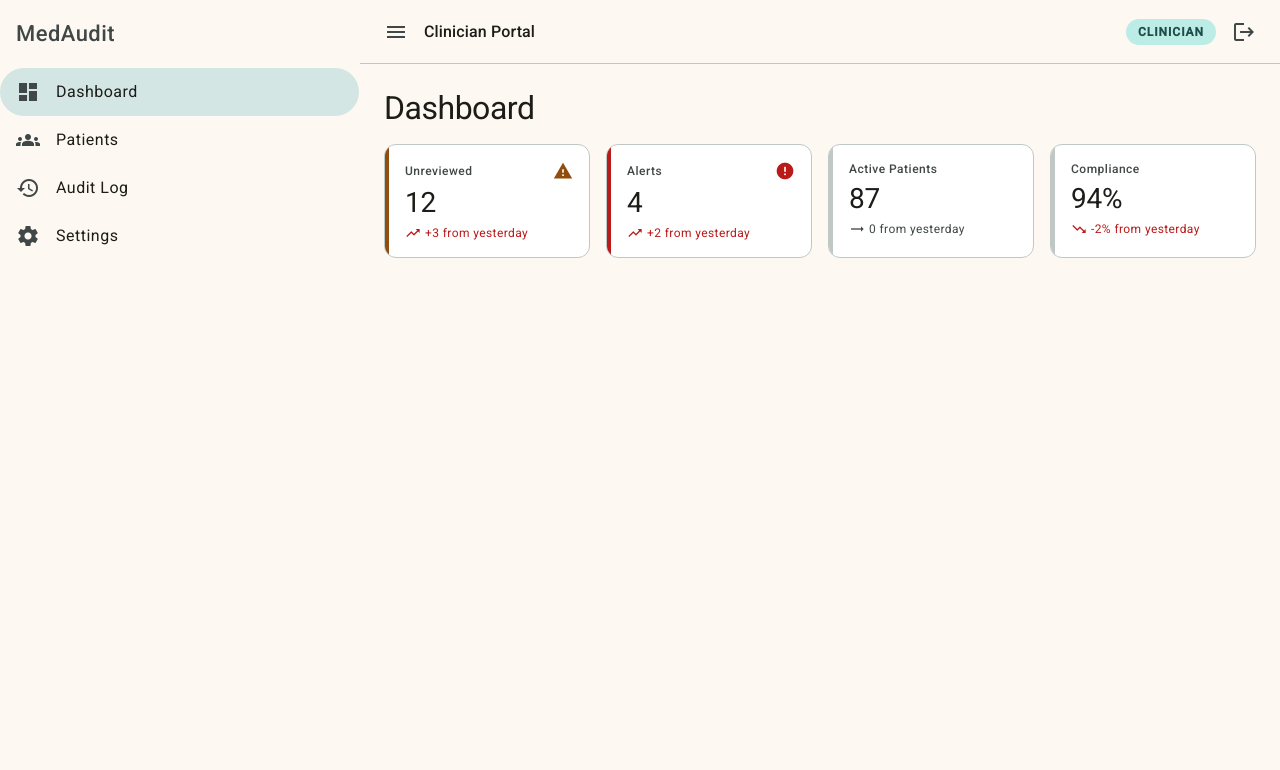
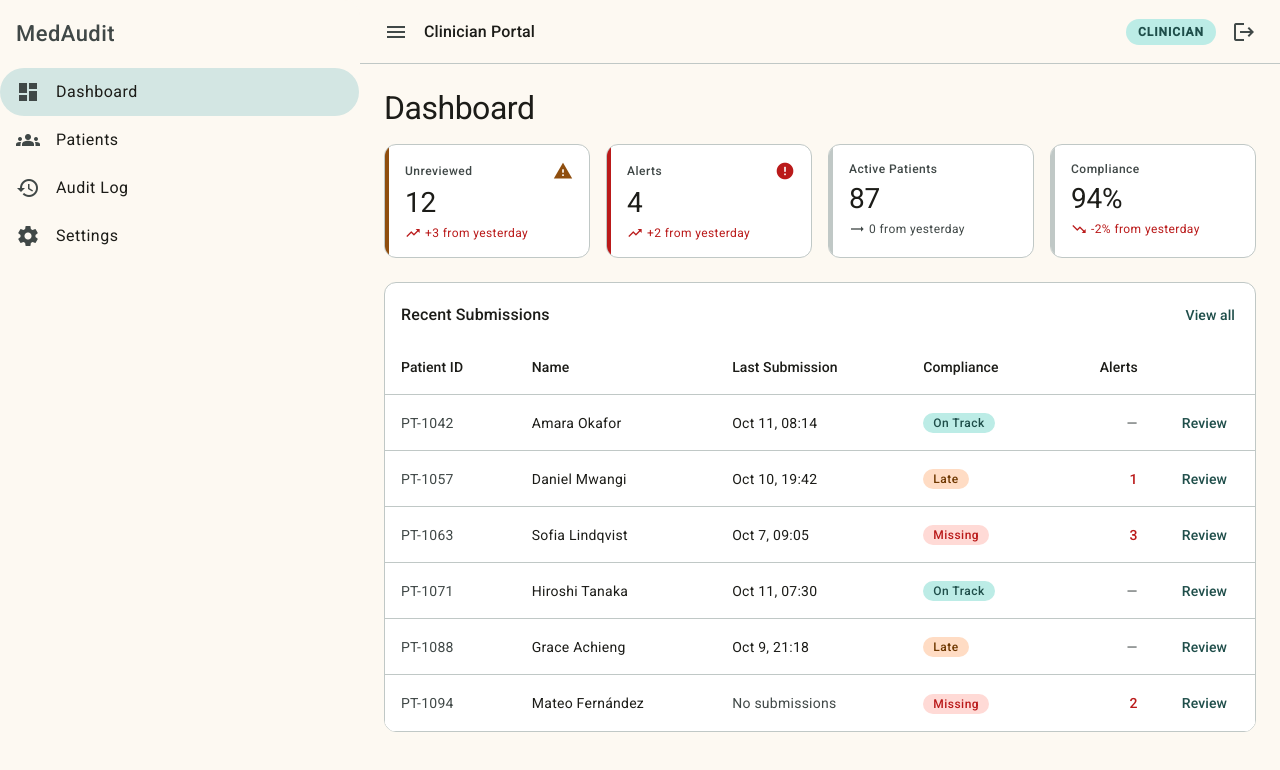
Before and after one commit to annekwaro/medaudit-frontend, an Angular app: page /clinician/dashboard in a window 1280 px wide. Shown: the top 770 px of the page. Built offline with nearby package versions, Linux system fonts and the light colour scheme.

Commit message:
feat: patient list table with compliance badges

```diff
--- a/src/app/app.config.ts
+++ b/src/app/app.config.ts
@@ -1,9 +1,9 @@
 import { ApplicationConfig } from '@angular/core';
-import { provideRouter } from '@angular/router';
+import { provideRouter, withComponentInputBinding } from '@angular/router';
 
 import { routes } from './app.routes';
 import { provideAnimationsAsync } from '@angular/platform-browser/animations/async';
 
 export const appConfig: ApplicationConfig = {
-  providers: [provideRouter(routes), provideAnimationsAsync()]
+  providers: [provideRouter(routes, withComponentInputBinding()), provideAnimationsAsync()]
 };
--- /dev/null
+++ b/src/app/features/clinician/_components/patient-list/patient-list.component.html
@@ -0,0 +1,64 @@
+<mat-card appearance="outlined" class="patient-list">
+  <header class="patient-list__header">
+    <h2 class="patient-list__title">Recent Submissions</h2>
+    <a mat-button routerLink="/clinician/patients">View all</a>
+  </header>
+
+  <div class="patient-list__scroll">
+    <table mat-table [dataSource]="rows()" class="patient-list__table">
+      <ng-container matColumnDef="id">
+        <th mat-header-cell *matHeaderCellDef>Patient ID</th>
+        <td mat-cell *matCellDef="let patient" class="patient-list__id">{{ patient.id }}</td>
+      </ng-container>
+
+      <ng-container matColumnDef="name">
+        <th mat-header-cell *matHeaderCellDef>Name</th>
+        <td mat-cell *matCellDef="let patient">{{ patient.name }}</td>
+      </ng-container>
+
+      <ng-container matColumnDef="lastSubmission">
+        <th mat-header-cell *matHeaderCellDef>Last Submission</th>
+        <td mat-cell *matCellDef="let patient">
+          @if (patient.lastSubmission) {
+            <time [attr.datetime]="patient.lastSubmission">{{ patient.lastSubmission | date: 'MMM d, HH:mm' }}</time>
+          } @else {
+            <span class="patient-list__muted">No submissions</span>
+          }
+        </td>
+      </ng-container>
+
+      <ng-container matColumnDef="compliance">
+        <th mat-header-cell *matHeaderCellDef>Compliance</th>
+        <td mat-cell *matCellDef="let patient">
+          <span class="compliance-badge" [class]="'compliance-badge--' + patient.compliance">
+            {{ patient.complianceLabel }}
+          </span>
+        </td>
+      </ng-container>
+
+      <ng-container matColumnDef="alerts">
+        <th mat-header-cell *matHeaderCellDef class="patient-list__numeric">Alerts</th>
+        <td mat-cell *matCellDef="let patient" class="patient-list__numeric">
+          @if (patient.alerts > 0) {
+            <span class="patient-list__alerts">{{ patient.alerts }}</span>
+          } @else {
+            <span aria-hidden="true" class="patient-list__muted">—</span>
+            <span class="sr-only">No alerts</span>
+          }
+        </td>
+      </ng-container>
+
+      <ng-container matColumnDef="actions">
+        <th mat-header-cell *matHeaderCellDef class="patient-list__actions"><span class="sr-only">Actions</span></th>
+        <td mat-cell *matCellDef="let patient" class="patient-list__actions">
+          <a mat-button [routerLink]="['/clinician/patient', patient.id]" [attr.aria-label]="'Review ' + patient.name">
+            Review
+          </a>
+        </td>
+      </ng-container>
+
+      <tr mat-header-row *matHeaderRowDef="displayedColumns"></tr>
+      <tr mat-row *matRowDef="let row; columns: displayedColumns"></tr>
+    </table>
+  </div>
+</mat-card>
--- /dev/null
+++ b/src/app/features/clinician/_components/patient-list/patient-list.component.scss
@@ -0,0 +1,95 @@
+:host {
+  display: block;
+}
+
+.patient-list {
+  --mdc-outlined-card-container-color: var(--mat-sys-surface-container-lowest);
+  --mdc-outlined-card-outline-color: var(--mat-sys-outline-variant);
+  --mat-table-background-color: var(--mat-sys-surface-container-lowest);
+  --mat-table-row-item-container-height: 56px;
+  --mat-table-row-item-outline-color: var(--mat-sys-outline-variant);
+
+  overflow: hidden;
+}
+
+.patient-list__header {
+  display: flex;
+  align-items: center;
+  justify-content: space-between;
+  gap: 16px;
+  padding: 12px 8px 4px 16px;
+}
+
+.patient-list__title {
+  margin: 0;
+  font: var(--mat-sys-title-medium);
+  letter-spacing: var(--mat-sys-title-medium-tracking);
+}
+
+// Narrow screens scroll the table horizontally instead of squashing columns.
+.patient-list__scroll {
+  overflow-x: auto;
+}
+
+.patient-list__table {
+  width: 100%;
+  min-width: 640px;
+}
+
+.patient-list__id {
+  font-variant-numeric: tabular-nums;
+  color: var(--mat-sys-on-surface-variant);
+}
+
+.patient-list__numeric {
+  text-align: end;
+  font-variant-numeric: tabular-nums;
+}
+
+.patient-list__alerts {
+  font-weight: 500;
+  color: var(--mat-sys-error);
+}
+
+.patient-list__muted {
+  color: var(--mat-sys-on-surface-variant);
+}
+
+.patient-list__actions {
+  width: 1%;
+  text-align: end;
+  white-space: nowrap;
+}
+
+.compliance-badge {
+  display: inline-block;
+  padding: 2px 10px;
+  border-radius: var(--mat-sys-corner-full);
+  font: var(--mat-sys-label-medium);
+  letter-spacing: var(--mat-sys-label-medium-tracking);
+  white-space: nowrap;
+
+  &--on-track {
+    background: var(--mat-sys-primary-container);
+    color: var(--mat-sys-on-primary-container);
+  }
+
+  &--late {
+    background: var(--mat-sys-tertiary-container);
+    color: var(--mat-sys-on-tertiary-container);
+  }
+
+  &--missing {
+    background: var(--mat-sys-error-container);
+    color: var(--mat-sys-error);
+  }
+}
+
+.sr-only {
+  position: absolute;
+  width: 1px;
+  height: 1px;
+  overflow: hidden;
+  clip-path: inset(50%);
+  white-space: nowrap;
+}
--- /dev/null
+++ b/src/app/features/clinician/_components/patient-list/patient-list.component.ts
@@ -0,0 +1,48 @@
+import { DatePipe } from '@angular/common';
+import { ChangeDetectionStrategy, Component, computed, signal } from '@angular/core';
+import { MatButtonModule } from '@angular/material/button';
+import { MatCardModule } from '@angular/material/card';
+import { MatTableModule } from '@angular/material/table';
+import { RouterLink } from '@angular/router';
+
+export type ComplianceStatus = 'on-track' | 'late' | 'missing';
+
+export interface PatientSubmission {
+  id: string;
+  name: string;
+  lastSubmission: string | null;
+  compliance: ComplianceStatus;
+  alerts: number;
+}
+
+const COMPLIANCE_LABELS: Record<ComplianceStatus, string> = {
+  'on-track': 'On Track',
+  late: 'Late',
+  missing: 'Missing',
+};
+
+@Component({
+  selector: 'app-patient-list-table',
+  changeDetection: ChangeDetectionStrategy.OnPush,
+  imports: [DatePipe, RouterLink, MatCardModule, MatTableModule, MatButtonModule],
+  templateUrl: './patient-list.component.html',
+  styleUrl: './patient-list.component.scss',
+})
+export class PatientListTableComponent {
+  readonly displayedColumns = ['id', 'name', 'lastSubmission', 'compliance', 'alerts', 'actions'];
+
+  // Mock data until the submissions API exists.
+  readonly patients = signal<PatientSubmission[]>([
+    { id: 'PT-1042', name: 'Amara Okafor', lastSubmission: '2026-10-11T08:14:00', compliance: 'on-track', alerts: 0 },
+    { id: 'PT-1057', name: 'Daniel Mwangi', lastSubmission: '2026-10-10T19:42:00', compliance: 'late', alerts: 1 },
+    { id: 'PT-1063', name: 'Sofia Lindqvist', lastSubmission: '2026-10-07T09:05:00', compliance: 'missing', alerts: 3 },
+    { id: 'PT-1071', name: 'Hiroshi Tanaka', lastSubmission: '2026-10-11T07:30:00', compliance: 'on-track', alerts: 0 },
+    { id: 'PT-1088', name: 'Grace Achieng', lastSubmission: '2026-10-09T21:18:00', compliance: 'late', alerts: 0 },
+    { id: 'PT-1094', name: 'Mateo Fernández', lastSubmission: null, compliance: 'missing', alerts: 2 },
+  ]);
+
+  // matCellDef rows are untyped in templates, so resolve display values here.
+  readonly rows = computed(() =>
+    this.patients().map((patient) => ({ ...patient, complianceLabel: COMPLIANCE_LABELS[patient.compliance] })),
+  );
+}
--- a/src/app/features/clinician/dashboard/dashboard.routes.ts
+++ b/src/app/features/clinician/dashboard/dashboard.routes.ts
@@ -18,6 +18,12 @@ export const CLINICIAN_ROUTES: Routes = [
           import('../patient-list/patient-list.component').then((m) => m.PatientListComponent),
       },
       {
+        path: 'patient/:id',
+        title: 'Patient · MedAudit',
+        loadComponent: () =>
+          import('../patient-detail/patient-detail.component').then((m) => m.PatientDetailComponent),
+      },
+      {
         path: 'audit-log',
         title: 'Audit Log · MedAudit',
         loadComponent: () =>
--- a/src/app/features/clinician/dashboard/overview/overview.component.ts
+++ b/src/app/features/clinician/dashboard/overview/overview.component.ts
@@ -1,5 +1,6 @@
 import { ChangeDetectionStrategy, Component, signal } from '@angular/core';
 import { StatsCardComponent, StatsSeverity } from '../../../../shared/components/stats-card/stats-card.component';
+import { PatientListTableComponent } from '../../_components/patient-list/patient-list.component';
 
 interface StatSummary {
   label: string;
@@ -12,7 +13,7 @@ interface StatSummary {
 @Component({
   selector: 'app-clinician-overview',
   changeDetection: ChangeDetectionStrategy.OnPush,
-  imports: [StatsCardComponent],
+  imports: [StatsCardComponent, PatientListTableComponent],
   template: `
     <h1>Dashboard</h1>
 
@@ -27,12 +28,18 @@ interface StatSummary {
         />
       }
     </section>
+
+    <app-patient-list-table class="patient-list" />
   `,
   styles: `
     :host {
       display: block;
       // Size the grid by the content area, not the viewport: the docked sidenav takes 240px.
       container-type: inline-size;
+    }
+
+    .patient-list {
+      margin-top: 24px;
     }
 
     .stats-grid {
--- /dev/null
+++ b/src/app/features/clinician/patient-detail/patient-detail.component.ts
@@ -0,0 +1,11 @@
+import { ChangeDetectionStrategy, Component, input } from '@angular/core';
+
+@Component({
+  selector: 'app-patient-detail',
+  changeDetection: ChangeDetectionStrategy.OnPush,
+  template: `<h1>Patient {{ id() }}</h1>`,
+})
+export class PatientDetailComponent {
+  /** Bound from the :id route param (withComponentInputBinding). */
+  readonly id = input.required<string>();
+}
```
